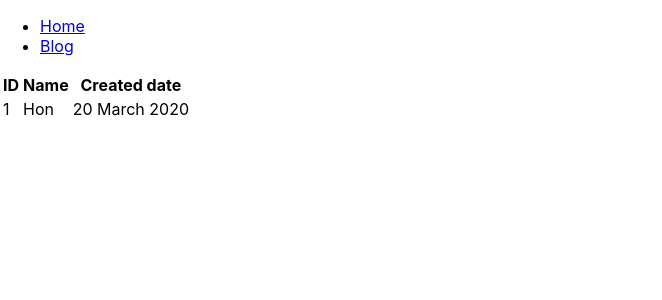
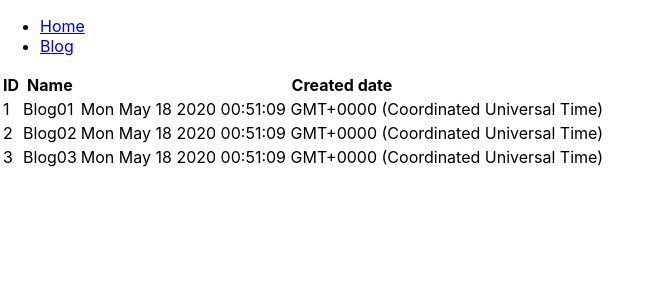
Before and after one commit to honmetha/New-Repository12, a React (Create React App) app in the folder app/: page /blogs in a window 1280 px wide. Shown: the top 300 px of the page, without its empty margins (0-662 px from the left). Built offline with nearby package versions, Linux system fonts and the light colour scheme.

Commit message:
Add react app according to zoom video 00:00:00 - 00:17:00

```diff
--- a/app/src/pages/blog/List.js
+++ b/app/src/pages/blog/List.js
@@ -1,22 +1,28 @@
 import React from "react";
+import BlogList from "./components/BlogLIst";
 
-const data = [{}];
+const data = [
+  {
+    id: 1,
+    name: "Blog01",
+    createdAt: new Date(),
+  },
+  {
+    id: 2,
+    name: "Blog02",
+    createdAt: new Date(),
+  },
+  {
+    id: 3,
+    name: "Blog03",
+    createdAt: new Date(),
+  },
+];
 
 const List = () => {
   return (
     <div>
-      <table>
-        <tr>
-          <th>ID</th>
-          <th>Name</th>
-          <th>Created date</th>
-        </tr>
-        <tr>
-          <td>1</td>
-          <td>Hon</td>
-          <td>20 March 2020</td>
-        </tr>
-      </table>
+      <BlogList data={data} />
     </div>
   );
 };
--- /dev/null
+++ b/app/src/pages/blog/components/BlogLIst.js
@@ -0,0 +1,26 @@
+import React from 'react'
+
+const BlogLIst = ({data}) => {
+  return (
+    <div>
+      <table>
+        <tr>
+          <th>ID</th>
+          <th>Name</th>
+          <th>Created date</th>
+        </tr>
+        {data.map((row) => {
+          return (
+            <tr>
+              <td>{row.id}</td>
+              <td>{row.name}</td>
+              <td>{row.createdAt.toString()}</td>
+            </tr>
+          );
+        })}
+      </table>
+    </div>
+  )
+}
+
+export default BlogLIst
```
